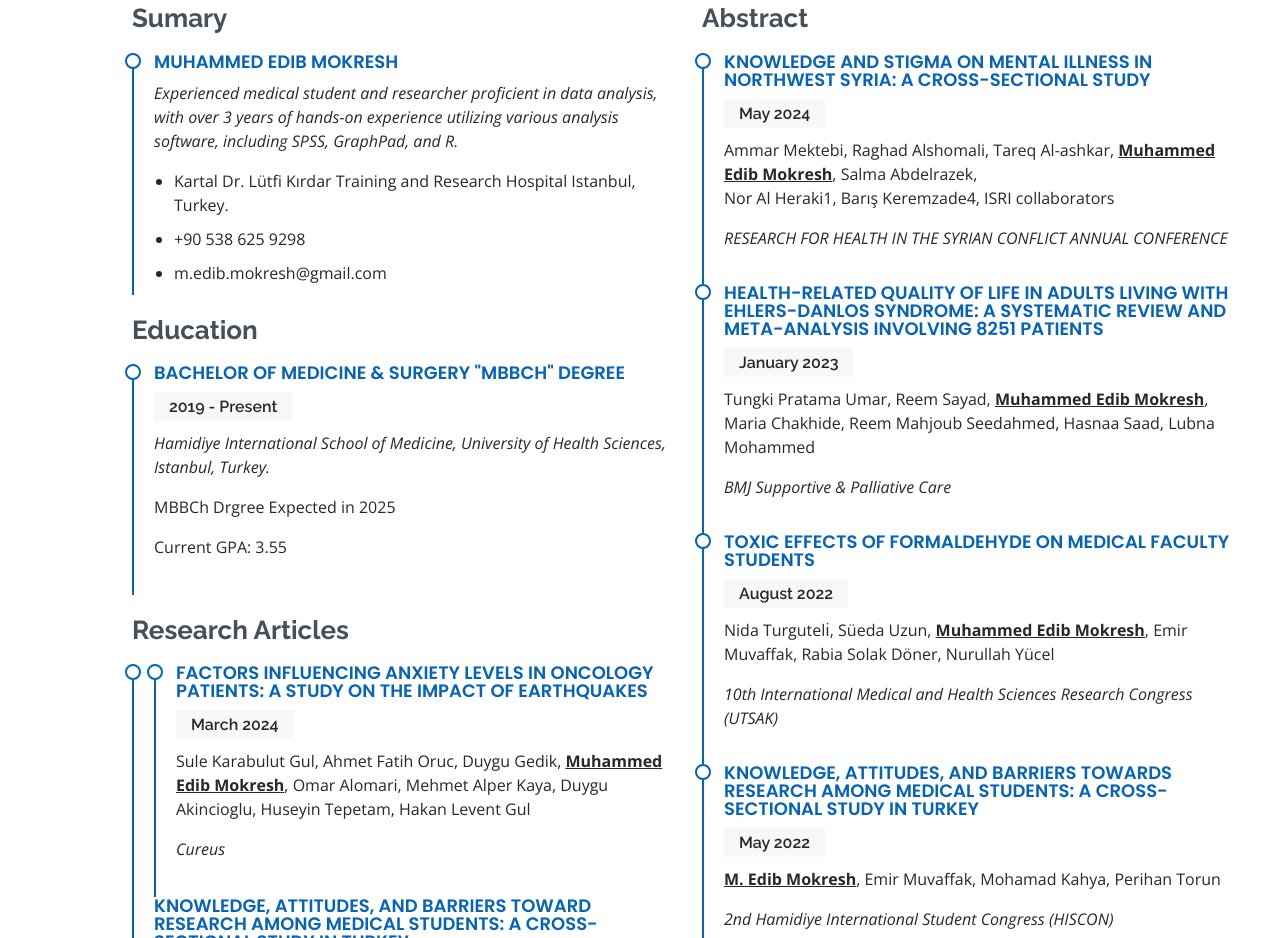
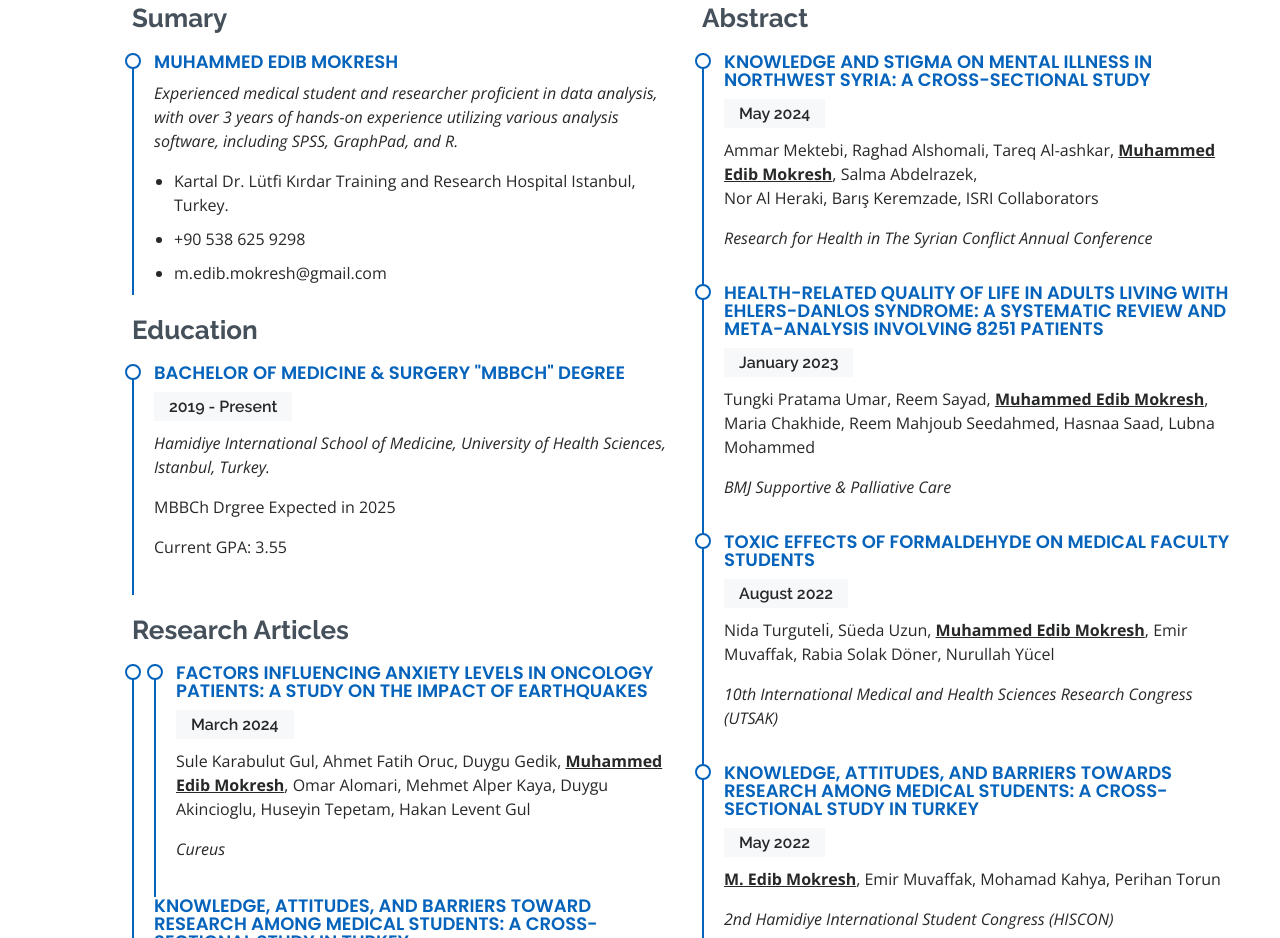
Before and after one commit to M-Edib/m-edib.github.io, a plain HTML site: page index.html in a window 1280 px wide. Shown: the part 985-1923 px from the top of the page. Drawn offline with nearby package versions, Linux system fonts and the light colour scheme.

Commit message:
modified the abstract

```diff
--- a/index.html
+++ b/index.html
@@ -379,8 +379,8 @@
             <div class="resume-item">
               <h4>Knowledge and Stigma on Mental Illness in Northwest Syria: A Cross-Sectional Study</h4>
               <h5>May 2024</h5>
-              <p>Ammar Mektebi, Raghad Alshomali, Tareq Al-ashkar, <strong><ins>Muhammed Edib Mokresh</ins></strong>, Salma Abdelrazek, Nor Al Heraki1, Barış Keremzade4, ISRI collaborators</p>
-              <p><em>RESEARCH FOR HEALTH IN THE SYRIAN CONFLICT ANNUAL CONFERENCE</em></p>
+              <p>Ammar Mektebi, Raghad Alshomali, Tareq Al-ashkar, <strong><ins>Muhammed Edib Mokresh</ins></strong>, Salma Abdelrazek, Nor Al Heraki, Barış Keremzade, ISRI Collaborators</p>
+              <p><em>Research for Health in The Syrian Conflict Annual Conference</em></p>
             </div>
             <div class="resume-item">
               <h4>Health-related quality of life in adults living with Ehlers-Danlos syndrome: a systematic review and meta-analysis involving 8251 patients</h4>
```
